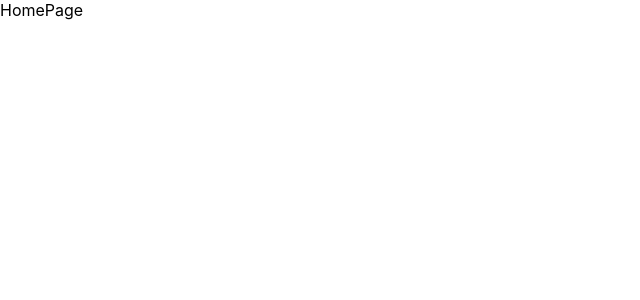
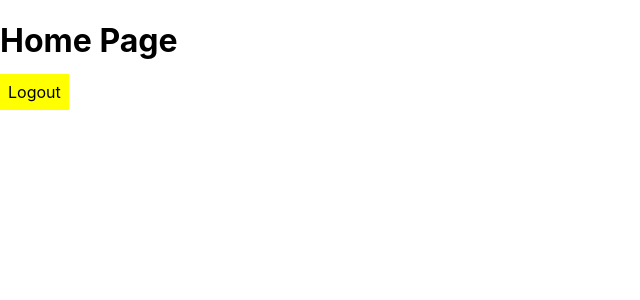
Before and after one commit to tony-dugue/amazon-clone-nestjs-client, a React (Create React App) app: page / in a window 1280 px wide. Shown: the top 300 px of the page, without its empty margins (0-640 px from the left). Built offline with nearby package versions, Linux system fonts and the light colour scheme.

Commit message:
signin => add logic in component for login when submit form home page => add link for test logout

```diff
--- a/src/features/auth/components/SigninForm.component.tsx
+++ b/src/features/auth/components/SigninForm.component.tsx
@@ -1,11 +1,23 @@
-import { FC, FormEvent } from 'react'
-import { Box, Grid, TextField, InputLabel, Typography, Button, Divider } from "@mui/material";
-import {Link} from "react-router-dom";
+import {FC, FormEvent, useEffect} from 'react'
+import {Box, Grid, TextField, InputLabel, Typography, Button, Divider, CircularProgress} from "@mui/material";
+import {Link, useNavigate} from "react-router-dom";
+
 import useInput from "../../../hooks/input/use-inputs";
 import {validateEmail} from "../../../shared/utils/validation/email";
 import {validatePasswordLength} from "../../../shared/utils/validation/length";
 
+// Redux
+import {useAppDispatch, useAppSelector} from "../../../hooks/redux/hook";
+import {login, reset} from "../authSlice";
+import {LoginUser} from "../models/LoginUser.interface";
+
 const SigninFormComponent: FC = () => {
+
+  const dispatch = useAppDispatch();
+
+  const { isLoading, isSuccess, isAuthenticated } = useAppSelector( (state) => state.auth);
+
+  const navigate = useNavigate();
 
   /* ========== Fields Validation ============ */
 
@@ -38,10 +50,25 @@ const SigninFormComponent: FC = () => {
     if (emailHasError || passwordHasError) return;
     if (email.length === 0 || password.length === 0) return;
 
-    console.log('USER', email, password)
+    const loginUser: LoginUser = { email, password }
 
-    clearForm()
+    dispatch(login(loginUser))
   }
+
+  useEffect(() => {
+    if (isSuccess) {
+      dispatch(reset())
+      clearForm()
+      navigate('/signin')
+    }
+  }, [isSuccess, dispatch])
+
+  useEffect(() => {
+    if (!isAuthenticated) return;
+    navigate('/')
+  }, [isAuthenticated])
+
+  if (isLoading) return <CircularProgress sx={{ marginTop: '64px' }} color="primary" />
 
   return (
     <>
--- a/src/pages/Home.page.tsx
+++ b/src/pages/Home.page.tsx
@@ -1,7 +1,26 @@
+import {useAppDispatch, useAppSelector} from "../hooks/redux/hook";
+import {logout} from "../features/auth/authSlice";
+
 const HomePage = () => {
+
+  const dispatch = useAppDispatch();
+
+  const { user } = useAppSelector( (state) => state.auth);
+
+  const logoutHandler = () => {
+    dispatch(logout())
+  }
+
   return (
    <div>
-    HomePage
+     <h1>Home Page</h1>
+
+     <a
+       onClick={logoutHandler}
+       style={{ backgroundColor: 'yellow', cursor: 'pointer', height: '40px', width: '60px', padding: '8px' }}
+     >Logout</a>
+
+     {user?.email}
    </div>
   )
 }
```
